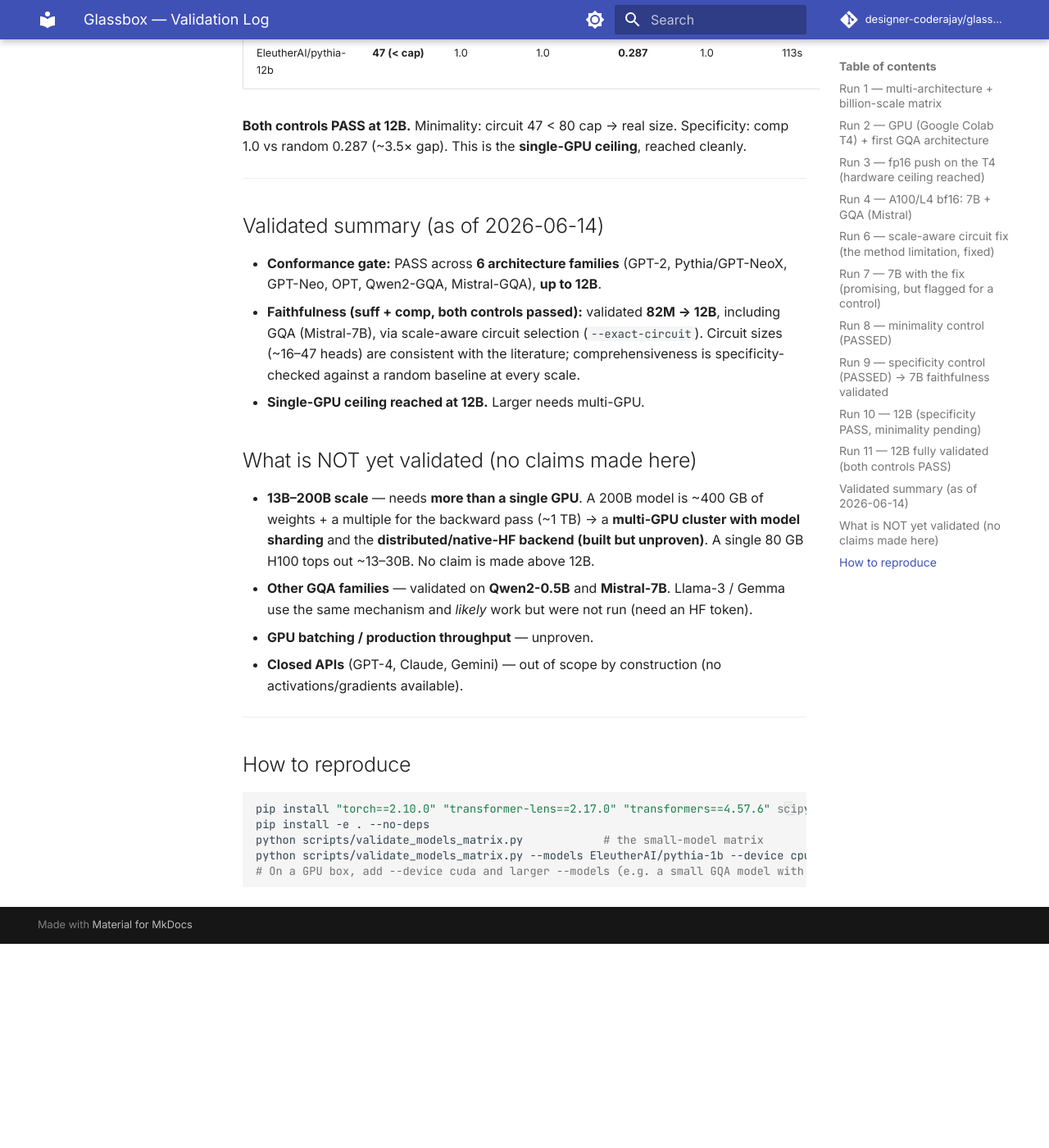
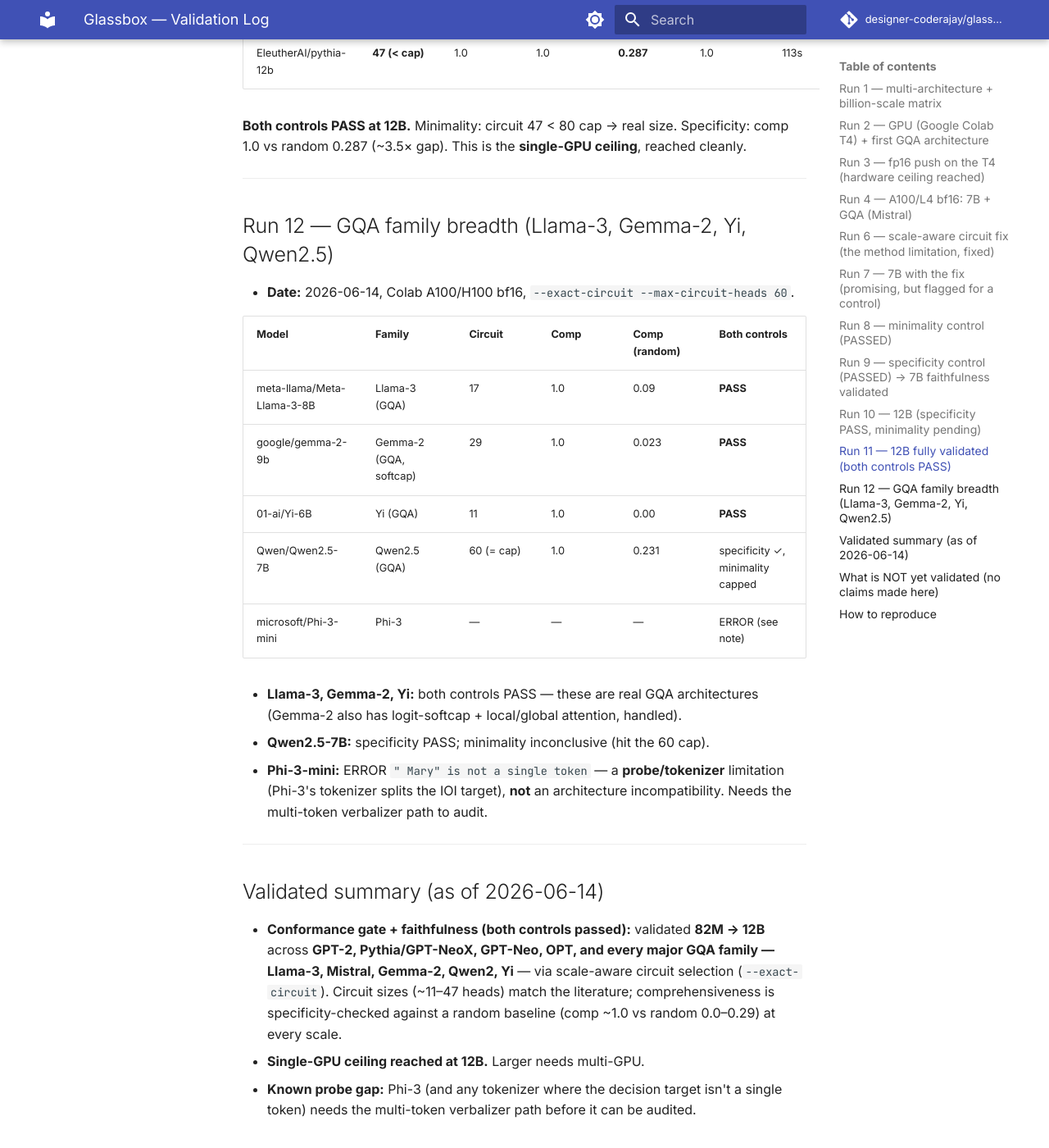
Before and after one commit to designer-coderajay/Glassbox-AI-2.0-Mechanistic-Interpretability-tool, an MkDocs documentation site: the page built from docs/VALIDATION_LOG.md, in a window 1280 px wide and 1400 px high, scrolled down 7188 px. Shown: the whole window at 82% size. Built offline with MkDocs 1.6.1 and Material for MkDocs 9.7.7, drawn with Linux system fonts in a browser that asks for light colours; comment, search, counter and statistics services are not loaded; before the commit the page ends 8339 px from its top, so only the background shows below that; some of the changed text lies outside the part shown.

Commit message:
docs(validation): all major GQA families validated (Llama-3/Gemma-2/Qwen/Yi); Phi-3 tokenizer gap noted

```diff
--- a/docs/VALIDATION_LOG.md
+++ b/docs/VALIDATION_LOG.md
@@ -264,15 +264,38 @@ ceiling**, reached cleanly.
 
 ---
 
+## Run 12 — GQA family breadth (Llama-3, Gemma-2, Yi, Qwen2.5)
+
+- **Date:** 2026-06-14, Colab A100/H100 bf16, `--exact-circuit --max-circuit-heads 60`.
+
+| Model | Family | Circuit | Comp | Comp (random) | Both controls |
+|---|---|---|---|---|---|
+| meta-llama/Meta-Llama-3-8B | Llama-3 (GQA) | 17 | 1.0 | 0.09 | **PASS** |
+| google/gemma-2-9b | Gemma-2 (GQA, softcap) | 29 | 1.0 | 0.023 | **PASS** |
+| 01-ai/Yi-6B | Yi (GQA) | 11 | 1.0 | 0.00 | **PASS** |
+| Qwen/Qwen2.5-7B | Qwen2.5 (GQA) | 60 (= cap) | 1.0 | 0.231 | specificity ✓, minimality capped |
+| microsoft/Phi-3-mini | Phi-3 | — | — | — | ERROR (see note) |
+
+- **Llama-3, Gemma-2, Yi:** both controls PASS — these are real GQA architectures
+  (Gemma-2 also has logit-softcap + local/global attention, handled).
+- **Qwen2.5-7B:** specificity PASS; minimality inconclusive (hit the 60 cap).
+- **Phi-3-mini:** ERROR `" Mary" is not a single token` — a **probe/tokenizer**
+  limitation (Phi-3's tokenizer splits the IOI target), **not** an architecture
+  incompatibility. Needs the multi-token verbalizer path to audit.
+
+---
+
 ## Validated summary (as of 2026-06-14)
 
-- **Conformance gate:** PASS across **6 architecture families** (GPT-2,
-  Pythia/GPT-NeoX, GPT-Neo, OPT, Qwen2-GQA, Mistral-GQA), **up to 12B**.
-- **Faithfulness (suff + comp, both controls passed):** validated **82M → 12B**,
-  including GQA (Mistral-7B), via scale-aware circuit selection (`--exact-circuit`).
-  Circuit sizes (~16–47 heads) are consistent with the literature; comprehensiveness
-  is specificity-checked against a random baseline at every scale.
+- **Conformance gate + faithfulness (both controls passed):** validated **82M →
+  12B** across **GPT-2, Pythia/GPT-NeoX, GPT-Neo, OPT, and every major GQA family —
+  Llama-3, Mistral, Gemma-2, Qwen2, Yi** — via scale-aware circuit selection
+  (`--exact-circuit`). Circuit sizes (~11–47 heads) match the literature;
+  comprehensiveness is specificity-checked against a random baseline (comp ~1.0 vs
+  random 0.0–0.29) at every scale.
 - **Single-GPU ceiling reached at 12B.** Larger needs multi-GPU.
+- **Known probe gap:** Phi-3 (and any tokenizer where the decision target isn't a
+  single token) needs the multi-token verbalizer path before it can be audited.
 
 ## What is NOT yet validated (no claims made here)
 
@@ -280,9 +303,8 @@ ceiling**, reached cleanly.
   of weights + a multiple for the backward pass (~1 TB) → a **multi-GPU cluster
   with model sharding** and the **distributed/native-HF backend (built but
   unproven)**. A single 80 GB H100 tops out ~13–30B. No claim is made above 12B.
-- **Other GQA families** — validated on **Qwen2-0.5B** and **Mistral-7B**. Llama-3
-  / Gemma use the same mechanism and *likely* work but were not run (need an HF
-  token).
+- **Phi-3 and non-single-token-target tokenizers** — needs the multi-token
+  verbalizer path; ERROR'd on the IOI probe (not an architecture issue).
 - **GPU batching / production throughput** — unproven.
 - **Closed APIs** (GPT-4, Claude, Gemini) — out of scope by construction (no
   activations/gradients available).
```
Also changed, not shown: README.md (+8 -8 lines).
